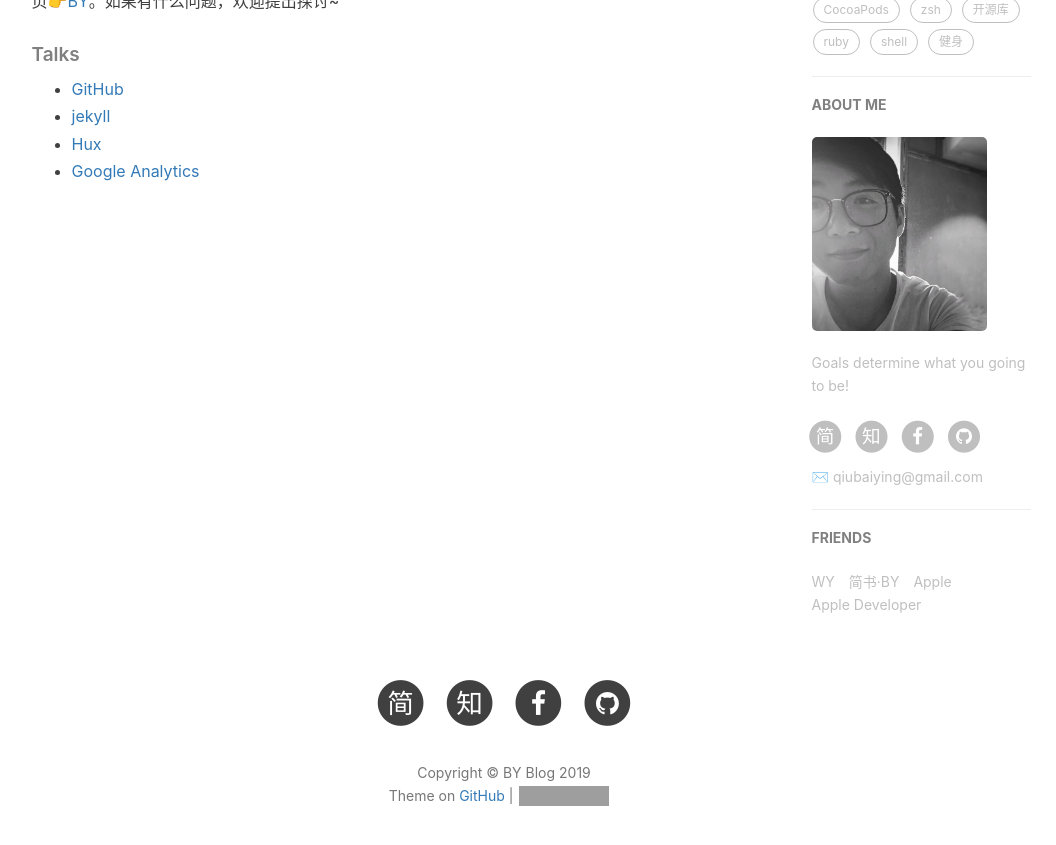
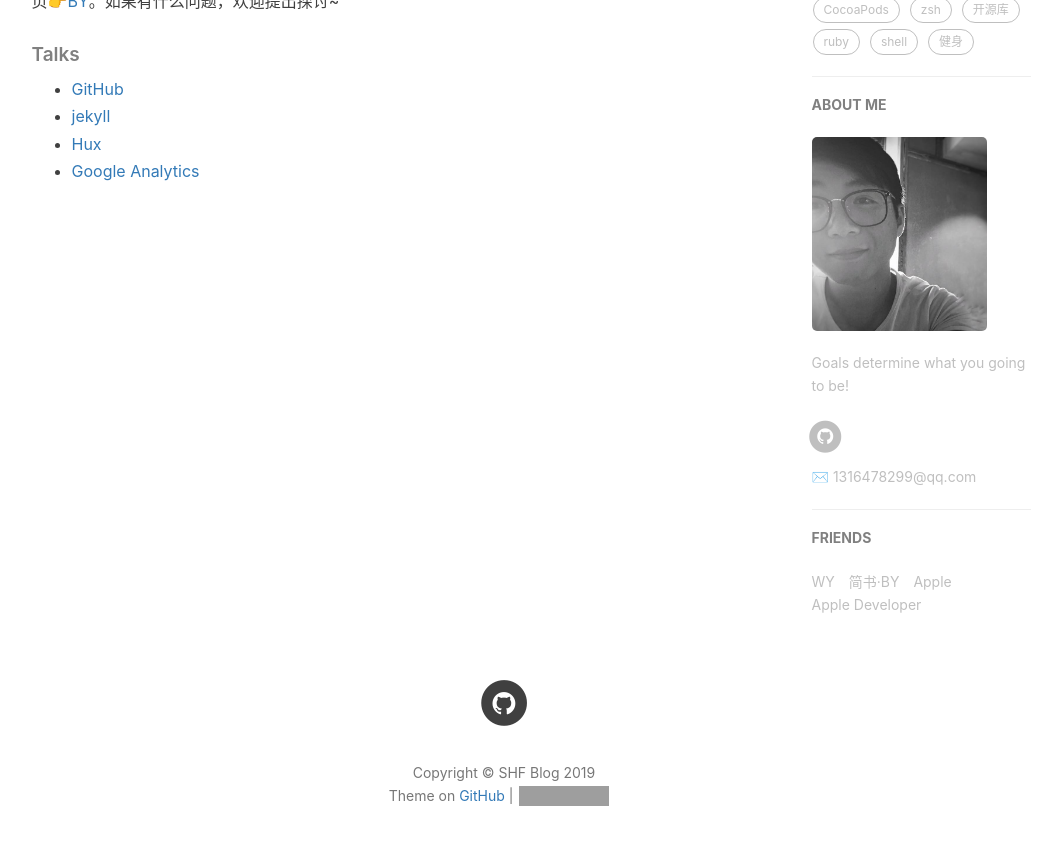
Before and after one commit to shfshf/shfshf.github.io, a Jekyll site: the page built from about.html, in a window 1280 px wide and 900 px high, scrolled down 713 px. Shown: the top 845 px of the window, without its empty margins (136-1192 px from the left). Built offline with Jekyll 4.4.1, drawn with Linux system fonts in a browser that asks for light colours; nearby versions of some CDN libraries; comment, search, counter and statistics services are not loaded; part of the change alters nothing that is shown; grey boxes are pictures that could not be loaded.

Commit message:
Update _config.yml

```diff
--- a/_config.yml
+++ b/_config.yml
@@ -1,13 +1,13 @@
 # Site settings
-title: BY Blog
-SEOTitle: 柏荧的博客 | BY Blog
+title: SHF Blog
+SEOTitle: 寒风的博客 | SHF Blog
 header-img: img/post-bg-desk.jpg
-email: qiubaiying@gmail.com
+email: 1316478299@qq.com
 description: "Every failure is leading towards success."
-keyword: "BY, BY Blog, 柏荧的博客, qiubaiying, 邱柏荧, iOS, Apple, iPhone"
-url: "http://qiubaiying.github.io"          # your host, for absolute URL
+keyword: "SHF, SHF Blog, 寒风的博客, 宋寒风, NLP, Apple, DeepLearning"
+url: "http://shfshf.github.io"          # your host, for absolute URL
 baseurl: ""      # for example, '/blog' if your blog hosted on 'host/blog'
-github_repo: "https://github.com/qiubaiying/qiubaiying.github.io.git" # you code repository
+github_repo: "https://github.com/shfshf/shfshf.github.io.git" # you code repository
 
 # Sidebar settings
 sidebar: true                           # whether or not using Sidebar.
@@ -19,10 +19,10 @@ sidebar-avatar: /img/about-BY-gentle.jpg      # use absolute URL, seeing it's us
 # SNS settings
 RSS: false
 # weibo_username:     qiubaiying
-zhihu_username:     qiubaiying
-github_username:    qiubaiying
-facebook_username:  baiying.qiu.7
-jianshu_username:   e71990ada2fd
+# zhihu_username:     qiubaiying
+github_username:    shfshf
+# facebook_username:  baiying.qiu.7
+# jianshu_username:   e71990ada2fd
 #twitter_username:   qiubaiying
 
 
@@ -64,9 +64,9 @@ gitalk:
   enable: true    #是否开启Gitalk评论
   clientID: f2c84e7629bb1446c1a4                            #生成的clientID
   clientSecret: ca6d6139d1e1b8c43f8b2e19492ddcac8b322d0d    #生成的clientSecret
-  repo: qiubaiying.github.io    #仓库名称
-  owner: qiubaiying    #github用户名
-  admin: qiubaiying
+  repo: shfshf.github.io    #仓库名称
+  owner: shfshf    #github用户名
+  admin: shfshf
   distractionFreeMode: true #是否启用类似FB的阴影遮罩
 
 
@@ -78,8 +78,8 @@ ba_track_id: b50bf2b12b5338a1845e33832976fd68
 
 # Google Analytics
 ga_track_id: 'UA-90855596-1'            # Format: UA-xxxxxx-xx
-ga_domain: qiubaiying.top               # 默认的是 auto, 这里我是自定义了的域名，你如果没有自己的域名，需要改成auto
-
+# ga_domain: qiubaiying.top               # 默认的是 auto, 这里我是自定义了的域名，你如果没有自己的域名，需要改成auto
+ga_domain: auto
 
 
 
```
